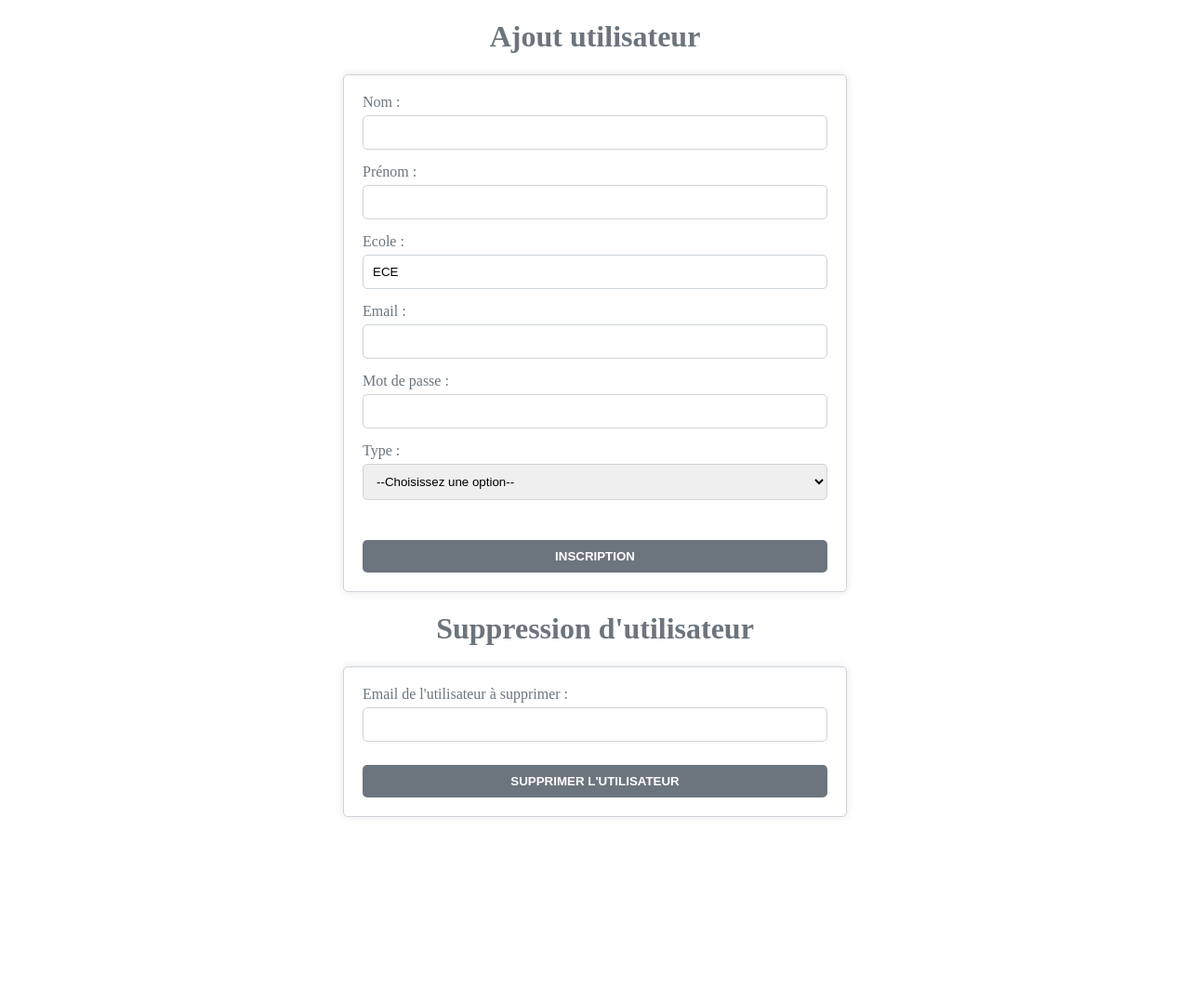
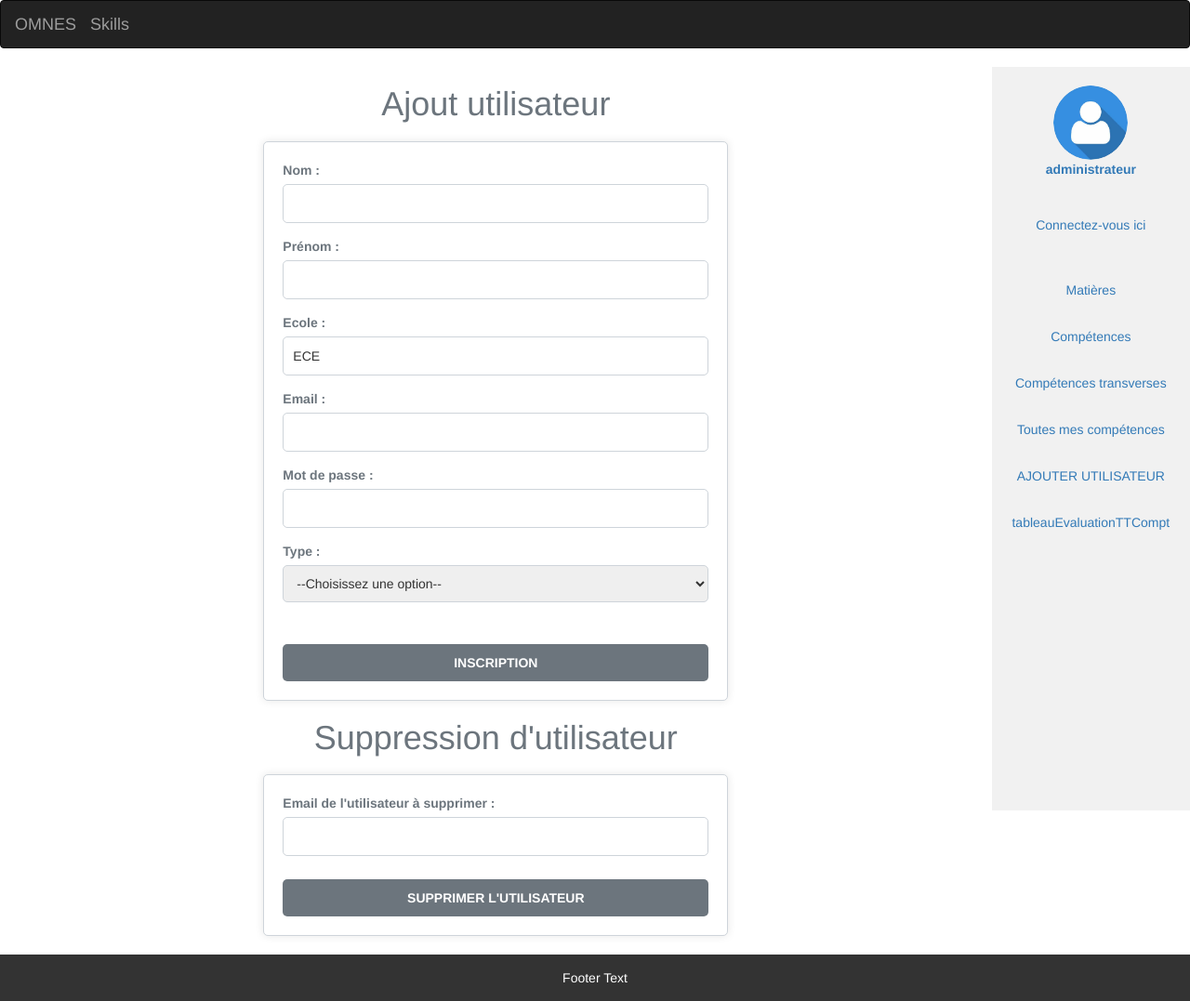
Before and after one commit to laurentdebize-ece/projet-web-dynamique-groupe_1_i, a PHP site: page /ajout_utilisateur.php in a window 1280 px wide. Shown: the whole page at 93% size. Before the commit the page ends 879 px from the top, so only its background shows below. Run offline with PHP 8.4, Linux system fonts and the light colour scheme; a user stored in the database is signed in.

Commit message:
mise en page mdp et ajouts

```diff
--- a/ajoutEvaluation.php
+++ b/ajoutEvaluation.php
@@ -26,7 +26,7 @@ session_start();
 </nav>
 
 
-<div class="container-fluid text-center flex-float"> <!--style="height: 100%"-->
+<div id="divSupp" class="container-fluid text-center flex-float"> <!--style="height: 100%"-->
     <div class="row content">
 
         <div class="col-sm-10 text-left">
--- a/ajout_utilisateur.php
+++ b/ajout_utilisateur.php
@@ -95,7 +95,12 @@ if (isset($_POST['email_suppression'])) {
 <html lang="fr">
 
 <head>
-    <meta charset="UTF-8">
+    <meta charset="utf-8">
+    <meta name="viewport" content="width=device-width,initial-scale=1">
+    <link href="style1.css" rel="stylesheet" type="text/css"/>
+    <link rel="stylesheet" href="https://maxcdn.bootstrapcdn.com/bootstrap/3.4.1/css/bootstrap.min.css">
+    <script src="https://ajax.googleapis.com/ajax/libs/jquery/3.6.4/jquery.min.js"></script>
+    <script src="https://maxcdn.bootstrapcdn.com/bootstrap/3.4.1/js/bootstrap.min.js"></script>
     <title>Administration</title>
     <style>
 
@@ -167,6 +172,18 @@ if (isset($_POST['email_suppression'])) {
 </head>
 
 <body>
+<nav class="navbar navbar-inverse">
+    <div class="container-fluid">
+        <div class="navbar-header">
+            <a class="navbar-brand" href="accueil.php">OMNES</a>
+            <a class="navbar-brand center" href="pageCompetences.php">Skills</a>
+        </div>
+    </div>
+</nav>
+<div id="divSupp" class="container-fluid text-center flex-float"> <!--style="height: 100%"-->
+    <div class="row content">
+
+        <div class="col-sm-10 text-left">
             <h1>Ajout utilisateur</h1>
 
             <form action="ajout_utilisateur.php" method="post">
@@ -252,7 +269,27 @@ if (isset($_POST['email_suppression'])) {
                 </div>
                 <button type="submit" class="submit-btn">Supprimer l'utilisateur</button>
             </form>
-
+        </div>
+        <div class="col-sm-2 sidenav">
+            <a href="pageCompte.php"><img src='img/OIP.jpg' width="80" height="80" style="border-radius: 40px;" ;</a>
+            <?php
+            echo "<br><strong>" . $_SESSION['type'] . "</strong>";
+            ?>
+            <br><br><br>
+            <p><a href="index.php">Connectez-vous ici</a></p><br><br>
+            <p><a href="matieres.php">Matières</a></p><br>
+            <p><a href="competences.php">Compétences</a></p><br>
+            <p><a href="competences_transverses.php">Compétences transverses</a></p><br>
+            <p><a href="toutes_mes_competences.php">Toutes mes compétences</a></p><br>
+            <p><a href="ajout_utilisateur.php">AJOUTER UTILISATEUR</a></p><br>
+            <p><a href="pageCompetences.php">tableauEvaluationTTCompt</a></p><br>
+            <!--<p><a href="connexion.php">CONNEXION</a></p>-->
+        </div>
+    </div>
+</div>
+<footer class="footer">
+    <p>Footer Text</p>
+</footer>
 </body>
 
 </html>
--- a/mdp_oublie.php
+++ b/mdp_oublie.php
@@ -142,7 +142,6 @@ if (isset($_POST['email'])) {
     <div class="container-fluid">
         <div class="navbar-header">
             <a class="navbar-brand" href="accueil.php">OMNES</a>
-            <a class="navbar-brand center" href="pageCompte.php">Compte</a>
         </div>
     </div>
 </nav>
@@ -153,7 +152,7 @@ if (isset($_POST['email'])) {
             <p class="error-message"><?php echo $erreur; ?></p>
         <?php endif; ?>
     <div id="divSupp">
-        <form action="../projet-web-dynamique-groupe_1_i/mdp_oublie.php" method="post">
+        <form action="mdp_oublie.php" method="post">
             <div class="form-group">
                 <label for="email">Adresse e-mail :</label>
                 <input type="email" id="email" name="email" required>
@@ -170,7 +169,7 @@ if (isset($_POST['email'])) {
         <?php endif; ?>
     <div id="divSupp">
         <form action="reset_password.php" method="post">
-        <form action="../projet-web-dynamique-groupe_1_i/mdp_oublie.php" method="post">
+        <form action="mdp_oublie.php" method="post">
             <div class="form-group">
                 <label for="email">Adresse e-mail :</label>
                 <input type="email" id="email" name="email" required>
```
Also changed, not shown: reset_password.php (+4 -23 lines). Lines whose indentation alone changed are shown as unchanged.
